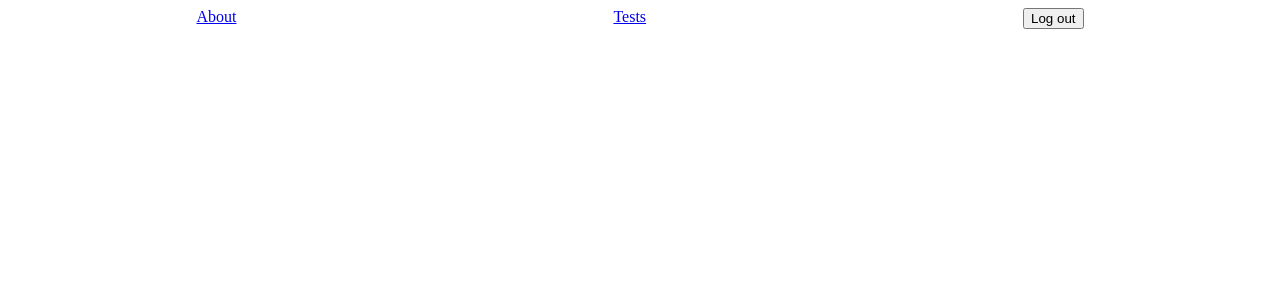
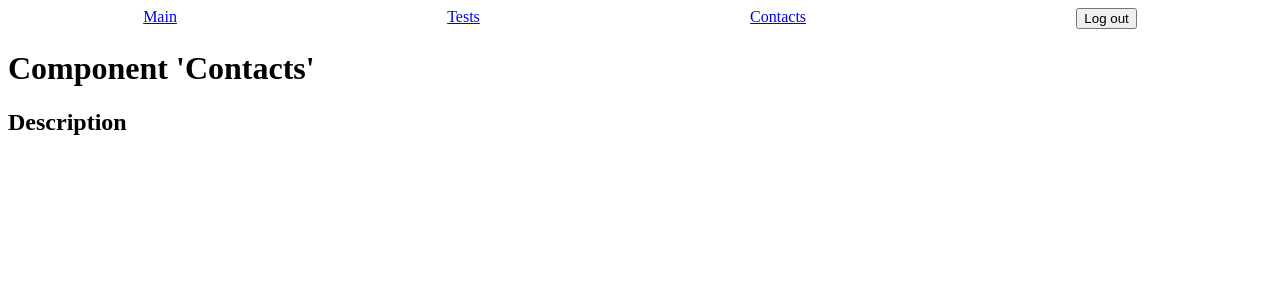
Before and after one commit to Follkner/knowledge-testing-system, a React (Create React App) app: page /contacts in a window 1280 px wide. Shown: the top 300 px of the page. Built offline with nearby package versions, Linux system fonts and the light colour scheme.

Commit message:
add main-section

```diff
--- a/src/components/About/About.jsx
+++ /dev/null
@@ -1,14 +0,0 @@
-import React, { Component } from 'react';
-
-class About extends Component {
-	render() {
-		return(
-			<div className = "about">
-				<h1>Component 'About'</h1>
-				<h2>Description</h2>
-			</div>
-		);
-	}
-}
-
-export default About;
--- a/src/components/App/App.js
+++ b/src/components/App/App.js
@@ -6,9 +6,10 @@ import './App.css';
 import Header from '../Header/Header.jsx';
 import Login from '../Login/Login.jsx';
 import Registration from '../Registration/Registration.jsx';
-import About from '../About/About.jsx';
+import Contacts from '../Contacts/Contacts.jsx';
 import Tests from '../Tests/Tests.jsx';
 import FullTest from '../Test/FullTest.jsx';
+import Main from '../Main/Main.jsx';
 import logout from '../../actions/logout.js';
 
 class App extends Component {
@@ -22,9 +23,10 @@ class App extends Component {
 		      	<div className="App">
 		        	<Header isAuthorized = {this.props.isAuthorized} logout = {this.props.logout}/>
 		      	</div>
+		      	<Route exact path="/" exact component={Main} />
 		      	<Route exact path="/login" exact component={Login} />
 		      	<Route exact path="/registration" component={Registration} />
-		      	<Route exact path="/about" component={About} />
+		      	<Route exact path="/contacts" component={Contacts} />
 		      	<PrivateRoute exact authenticated={this.props.isAuthorized} path="/tests" component={Tests} />
 		      	{/*<Route exact path="/tests" component={Tests} />*/}
 				<PrivateRoute authenticated={this.props.isAuthorized} path="/tests/:id" component={FullTest} />
--- /dev/null
+++ b/src/components/Contacts/Contacts.jsx
@@ -0,0 +1,14 @@
+import React, { Component } from 'react';
+
+class Contacts extends Component {
+	render() {
+		return(
+			<div className = "contacts">
+				<h1>Component 'Contacts'</h1>
+				<h2>Description</h2>
+			</div>
+		);
+	}
+}
+
+export default Contacts;
--- a/src/components/Header/Header.jsx
+++ b/src/components/Header/Header.jsx
@@ -9,12 +9,14 @@ class Header extends Component {
 			<div className = "header">
 			{this.props.isAuthorized?
 				<React.Fragment>
-					<Link to="/about">About</Link>
+					<Link to="/">Main</Link>
 					<Link to="/tests">Tests</Link>
+					<Link to="/contacts">Contacts</Link>
 					<button onClick = {this.props.logout}>Log out</button>
 				</React.Fragment>
 
 				: <React.Fragment>
+					<Link to="/">Main</Link>
 					<Link to="/login">Login</Link>
 					<Link to="/registration">Registration</Link>
 					<Link to="/about">About</Link>
--- /dev/null
+++ b/src/components/Main/Main.jsx
@@ -0,0 +1,14 @@
+import React, { Component } from 'react';
+
+class Main extends Component {
+	render() {
+		return(
+			<div className = "contacts">
+				<h1>Component 'Main'</h1>
+				<h2>Description</h2>
+			</div>
+		);
+	}
+}
+
+export default Main;
```
